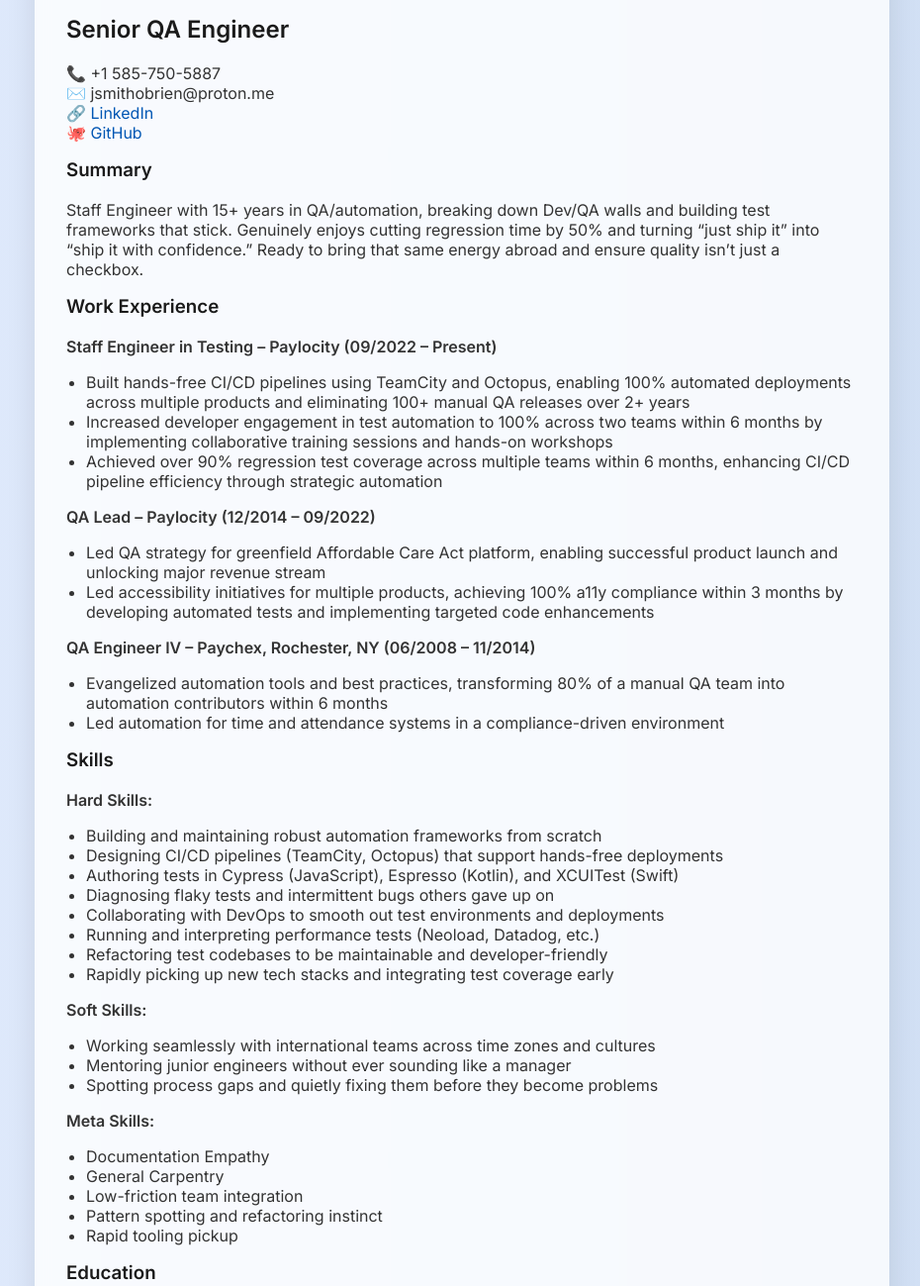
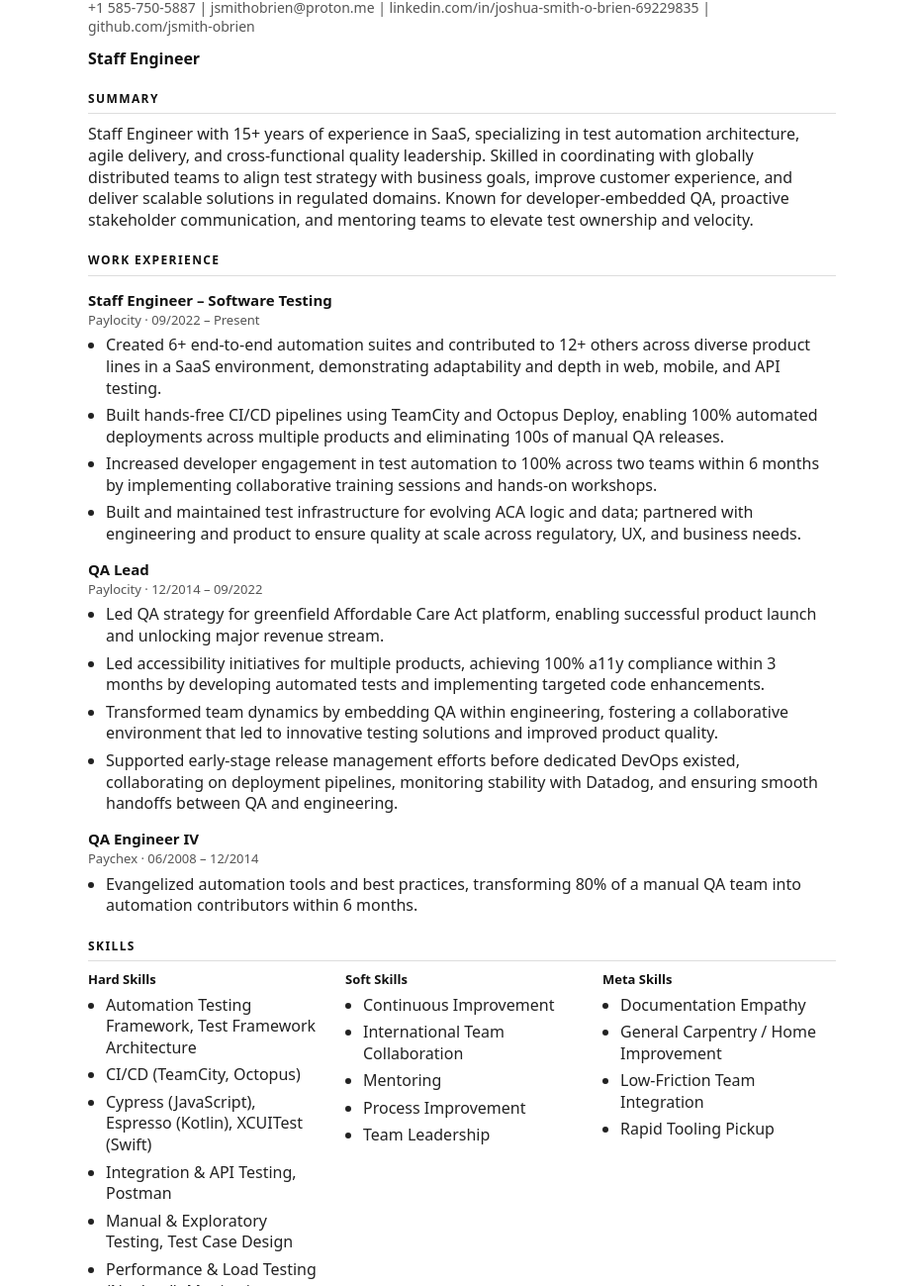
Before and after one commit to jsmith-obrien/resume, a plain HTML site: page index.html in a window 1280 px wide. Shown: the part 109-1408 px from the top of the page at 99% size, without its empty margins (173-1103 px from the left). Drawn offline with Linux system fonts and the light colour scheme.

Commit message:
Update index.html

```diff
--- a/index.html
+++ b/index.html
@@ -1,157 +1,214 @@
 <!DOCTYPE html>
 <html lang="en">
 <head>
-  <meta charset="UTF-8">
+  <meta charset="UTF-8" />
   <title>Joshua Smith-O’Brien – Resume</title>
+  <meta name="viewport" content="width=device-width, initial-scale=1" />
   <style>
-    @import url('https://fonts.googleapis.com/css2?family=Inter:wght@400;600&display=swap');
-
-    body {
-      font-family: 'Inter', sans-serif;
-      background: linear-gradient(to right, #e0eafc, #cfdef3);
+    /* PDF-like, print-friendly styling */
+    :root {
+      --text:#222;
+      --muted:#555;
+      --accent:#111;
+    }
+    * { box-sizing: border-box; }
+    html, body {
       margin: 0;
-      padding: 2rem;
-      display: flex;
-      justify-content: center;
-      align-items: flex-start;
-      min-height: 100vh;
-      color: #333;
+      padding: 0;
+      color: var(--text);
+      font-family: system-ui, -apple-system, Segoe UI, Roboto, Inter, Arial, sans-serif;
+      line-height: 1.35;
+      background: #fff;
     }
-
-    .container {
-      background: #ffffffcc;
-      backdrop-filter: blur(8px);
-      padding: 2rem;
-      border-radius: 12px;
-      max-width: 800px;
-      width: 100%;
-      box-shadow: 0 8px 30px rgba(0, 0, 0, 0.1);
+    .page {
+      max-width: 820px;
+      margin: 32px auto;
+      padding: 32px;
     }
-
-    h1, h2, h3 {
-      margin-top: 0;
-      color: #1a1a1a;
+    header {
+      display: grid;
+      grid-template-columns: 1fr;
+      gap: 6px;
+      margin-bottom: 18px;
     }
-
+    h1 {
+      margin: 0;
+      font-size: 28px;
+      letter-spacing: 0.3px;
+      font-weight: 700;
+      color: var(--accent);
+    }
+    .contact {
+      font-size: 14px;
+      color: var(--muted);
+    }
+    .contact a { color: inherit; text-decoration: none; }
+    .title {
+      font-weight: 600;
+      margin-top: 6px;
+      font-size: 16px;
+      color: var(--accent);
+      text-transform: none;
+    }
+    .section {
+      margin-top: 22px;
+    }
+    .section h2 {
+      margin: 0 0 10px 0;
+      font-size: 12px;
+      letter-spacing: 1.4px;
+      font-weight: 700;
+      color: var(--accent);
+      text-transform: uppercase;
+      border-bottom: 1px solid #ddd;
+      padding-bottom: 6px;
+    }
+    p { margin: 6px 0 0 0; }
+    .role {
+      margin-top: 14px;
+    }
+    .role .heading {
+      font-weight: 700;
+      color: var(--accent);
+      font-size: 15px;
+      margin-bottom: 2px;
+    }
+    .role .meta {
+      font-size: 13px;
+      color: var(--muted);
+      margin-bottom: 6px;
+    }
     ul {
-      padding-left: 1.25rem;
+      margin: 6px 0 0 18px;
+      padding: 0;
     }
-
-    a {
-      color: #0056b3;
-      text-decoration: none;
-      transition: color 0.2s ease;
+    li { margin: 6px 0; }
+    .skills-grid {
+      display: grid;
+      grid-template-columns: 1fr;
+      gap: 10px 24px;
     }
-
-    a:hover {
-      color: #003d80;
-      text-decoration: underline;
+    .skills-grid h3 {
+      margin: 0 0 6px 0;
+      font-size: 13px;
+      font-weight: 700;
+      color: var(--accent);
     }
-
-    video {
-      border-radius: 12px;
-      box-shadow: 0 4px 16px rgba(0, 0, 0, 0.2);
-      width: 100%;
-      margin-top: 2rem;
+    .skills-grid ul { margin-left: 18px; }
+    @media (min-width: 720px) {
+      .skills-grid { grid-template-columns: 1fr 1fr 1fr; }
+    }
+    @media print {
+      .page { margin: 0; padding: 0.5in; }
+      a { color: inherit; text-decoration: none; }
     }
   </style>
 </head>
 <body>
-  <div class="container">
+  <main class="page">
+    <header>
       <h1>Joshua Smith-O’Brien</h1>
-    <h2>Senior QA Engineer</h2>
+      <div class="contact">
+        <span>+1 585-750-5887</span> |
+        <span><a href="mailto:jsmithobrien@proton.me">jsmithobrien@proton.me</a></span> |
+        <span><a href="https://linkedin.com/in/joshua-smith-o-brien-69229835" target="_blank">linkedin.com/in/joshua-smith-o-brien-69229835</a></span> |
+        <span><a href="https://github.com/jsmith-obrien" target="_blank">github.com/jsmith-obrien</a></span>
+      </div>
+      <div class="title">Staff Engineer</div>
+    </header>
+
+    <section class="section">
+      <h2>Summary</h2>
       <p>
-      📞 +1 585-750-5887<br>
-      ✉️ jsmithobrien@proton.me<br>
-      🔗 <a href="https://linkedin.com/in/joshua-smith-o-brien-69229835" target="_blank">LinkedIn</a><br>
-      🐙 <a href="https://github.com/jsmith-obrien" target="_blank">GitHub</a>
+        Staff Engineer with 15+ years of experience in SaaS, specializing in test automation architecture, agile delivery, and cross-functional quality leadership. Skilled in coordinating with globally distributed teams to align test strategy with business goals, improve customer experience, and deliver scalable solutions in regulated domains. Known for developer-embedded QA, proactive stakeholder communication, and mentoring teams to elevate test ownership and velocity.
       </p>
+    </section>
 
-    <h3>Summary</h3>
-    <p>
-      Staff Engineer with 15+ years in QA/automation, breaking down Dev/QA walls and building test frameworks that stick. Genuinely enjoys cutting regression time by 50% and turning “just ship it” into “ship it with confidence.” Ready to bring that same energy abroad and ensure quality isn’t just a checkbox.
-    </p>
+    <section class="section">
+      <h2>Work Experience</h2>
 
-    <h3>Work Experience</h3>
+      <div class="role">
+        <div class="heading">Staff Engineer – Software Testing</div>
+        <div class="meta">Paylocity · 09/2022 – Present</div>
+        <ul>
+          <li>Created 6+ end-to-end automation suites and contributed to 12+ others across diverse product lines in a SaaS environment, demonstrating adaptability and depth in web, mobile, and API testing.</li>
+          <li>Built hands-free CI/CD pipelines using TeamCity and Octopus Deploy, enabling 100% automated deployments across multiple products and eliminating 100s of manual QA releases.</li>
+          <li>Increased developer engagement in test automation to 100% across two teams within 6 months by implementing collaborative training sessions and hands-on workshops.</li>
+          <li>Built and maintained test infrastructure for evolving ACA logic and data; partnered with engineering and product to ensure quality at scale across regulatory, UX, and business needs.</li>
+        </ul>
+      </div>
 
-    <strong>Staff Engineer in Testing – Paylocity (09/2022 – Present)</strong>
+      <div class="role">
+        <div class="heading">QA Lead</div>
+        <div class="meta">Paylocity · 12/2014 – 09/2022</div>
         <ul>
-      <li>Built hands-free CI/CD pipelines using TeamCity and Octopus, enabling 100% automated deployments across multiple products and eliminating 100+ manual QA releases over 2+ years</li>
-      <li>Increased developer engagement in test automation to 100% across two teams within 6 months by implementing collaborative training sessions and hands-on workshops</li>
-      <li>Achieved over 90% regression test coverage across multiple teams within 6 months, enhancing CI/CD pipeline efficiency through strategic automation</li>
+          <li>Led QA strategy for greenfield Affordable Care Act platform, enabling successful product launch and unlocking major revenue stream.</li>
+          <li>Led accessibility initiatives for multiple products, achieving 100% a11y compliance within 3 months by developing automated tests and implementing targeted code enhancements.</li>
+          <li>Transformed team dynamics by embedding QA within engineering, fostering a collaborative environment that led to innovative testing solutions and improved product quality.</li>
+          <li>Supported early-stage release management efforts before dedicated DevOps existed, collaborating on deployment pipelines, monitoring stability with Datadog, and ensuring smooth handoffs between QA and engineering.</li>
         </ul>
+      </div>
 
-    <strong>QA Lead – Paylocity (12/2014 – 09/2022)</strong>
+      <div class="role">
+        <div class="heading">QA Engineer IV</div>
+        <div class="meta">Paychex · 06/2008 – 12/2014</div>
         <ul>
-      <li>Led QA strategy for greenfield Affordable Care Act platform, enabling successful product launch and unlocking major revenue stream</li>
-      <li>Led accessibility initiatives for multiple products, achieving 100% a11y compliance within 3 months by developing automated tests and implementing targeted code enhancements</li>
+          <li>Evangelized automation tools and best practices, transforming 80% of a manual QA team into automation contributors within 6 months.</li>
         </ul>
+      </div>
+    </section>
 
-    <strong>QA Engineer IV – Paychex, Rochester, NY (06/2008 – 11/2014)</strong>
+    <section class="section">
+      <h2>Skills</h2>
+      <div class="skills-grid">
+        <div>
+          <h3>Hard Skills</h3>
           <ul>
-      <li>Evangelized automation tools and best practices, transforming 80% of a manual QA team into automation contributors within 6 months</li>
-      <li>Led automation for time and attendance systems in a compliance-driven environment</li>
+            <li>Automation Testing Framework, Test Framework Architecture</li>
+            <li>CI/CD (TeamCity, Octopus)</li>
+            <li>Cypress (JavaScript), Espresso (Kotlin), XCUITest (Swift)</li>
+            <li>Integration & API Testing, Postman</li>
+            <li>Manual & Exploratory Testing, Test Case Design</li>
+            <li>Performance & Load Testing (Neoload), Monitoring (Datadog)</li>
+            <li>SpecFlow (C#), Scripting, Security & Stress Testing</li>
+            <li>Web, Mobile, SaaS; Linux, GitHub, Jira; SDLC</li>
           </ul>
-
-    <h3>Skills</h3>
-    <strong>Hard Skills:</strong>
+        </div>
+        <div>
+          <h3>Soft Skills</h3>
           <ul>
-      <li>Building and maintaining robust automation frameworks from scratch</li>
-      <li>Designing CI/CD pipelines (TeamCity, Octopus) that support hands-free deployments</li>
-      <li>Authoring tests in Cypress (JavaScript), Espresso (Kotlin), and XCUITest (Swift)</li>
-      <li>Diagnosing flaky tests and intermittent bugs others gave up on</li>
-      <li>Collaborating with DevOps to smooth out test environments and deployments</li>
-      <li>Running and interpreting performance tests (Neoload, Datadog, etc.)</li>
-      <li>Refactoring test codebases to be maintainable and developer-friendly</li>
-      <li>Rapidly picking up new tech stacks and integrating test coverage early</li>
+            <li>Continuous Improvement</li>
+            <li>International Team Collaboration</li>
+            <li>Mentoring</li>
+            <li>Process Improvement</li>
+            <li>Team Leadership</li>
           </ul>
-
-    <strong>Soft Skills:</strong>
-    <ul>
-      <li>Working seamlessly with international teams across time zones and cultures</li>
-      <li>Mentoring junior engineers without ever sounding like a manager</li>
-      <li>Spotting process gaps and quietly fixing them before they become problems</li>
-    </ul>
-
-    <strong>Meta Skills:</strong>
+        </div>
+        <div>
+          <h3>Meta Skills</h3>
           <ul>
             <li>Documentation Empathy</li>
-      <li>General Carpentry</li>
-      <li>Low-friction team integration</li>
-      <li>Pattern spotting and refactoring instinct</li>
-      <li>Rapid tooling pickup</li>
+            <li>General Carpentry / Home Improvement</li>
+            <li>Low-Friction Team Integration</li>
+            <li>Rapid Tooling Pickup</li>
           </ul>
+        </div>
+      </div>
+    </section>
 
-    <h3>Education</h3>
-    <ul>
-      <li>BA in Political Science – University at Buffalo</li>
-      <li>MA in History – University at Buffalo</li>
-    </ul>
-
-<h3 id="intro-video">Introduction Video</h3>
-<video controls>
+    <section class="section">
+      <h2>Education</h2>
+      <p><strong>University at Buffalo</strong></p>
+      <p>BA in Political Science</p>
+      <p>MA in History</p>
+    </section>
+        <section class="section">
+      <h2>Introduction Video</h2>
+      <video controls style="width:100%; border-radius:8px; box-shadow:0 2px 12px rgba(0,0,0,0.2); margin-top:10px;">
         <source src="Introduction Video.mp4" type="video/mp4">
         Your browser does not support the video tag.
       </video>
-  </div>
-
-  <!-- 🤖 Robot Cursor Buddy -->
-  <script>
-    document.addEventListener('DOMContentLoaded', () => {
-      const robot = document.createElement('div');
-      robot.innerText = '🤖';
-      robot.style.position = 'fixed';
-      robot.style.fontSize = '24px';
-      robot.style.pointerEvents = 'none';
-      robot.style.transition = 'top 0.05s linear, left 0.05s linear';
-      robot.style.zIndex = '9999';
-      document.body.appendChild(robot);
-
-      document.addEventListener('mousemove', (e) => {
-        robot.style.left = (e.clientX + 10) + 'px';
-        robot.style.top = (e.clientY + 10) + 'px';
-      });
-    });
-  </script>
+    </section>
+  </main>
 </body>
 </html>
```
Lines whose indentation alone changed are shown as unchanged.
